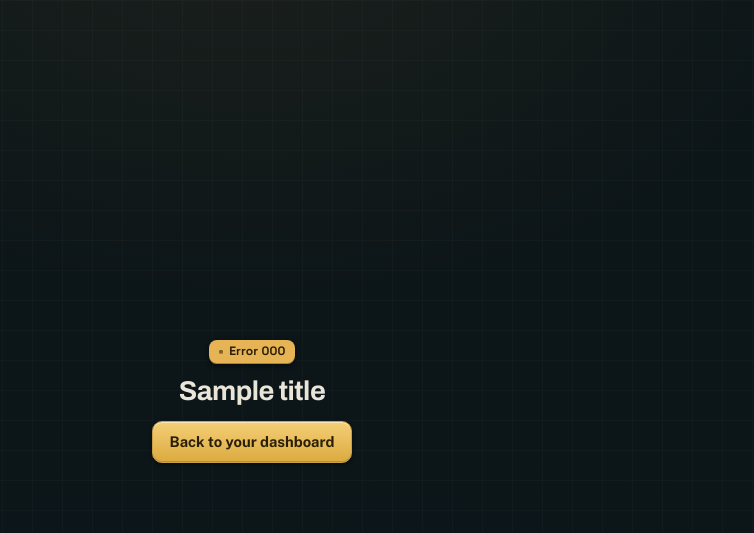
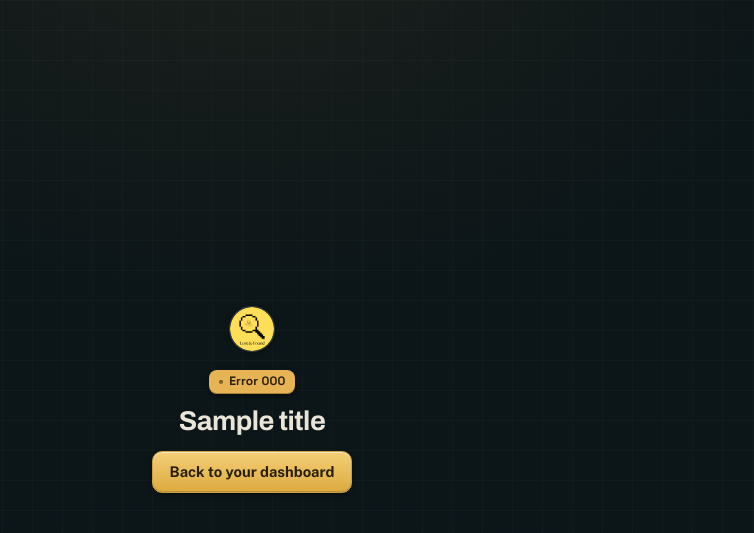
Before and after one commit to maeclairenatividad-dotcom/PCC-Lost-And-Found-app, a Node server app: template views/error.ejs in a window 1280 px wide. Shown: the top 533 px of the page, without its empty margins (388-1142 px from the left). Run offline with Node 20, Linux system fonts and the light colour scheme; the template is opened without the code that fills it: most values are stand-ins (such as "Sample title", 1, 10 or a date in 2020); some libraries are stand-ins or nearby versions.

Commit message:
Show the logo on the error page
Keeps the brand visible when a link 404s or a request fails.

```diff
--- a/views/error.ejs
+++ b/views/error.ejs
@@ -1,6 +1,8 @@
 <%- include('partials/head') %>
 <div style="min-height:100vh;display:grid;place-items:center;padding:2rem">
   <div style="max-width:440px;text-align:center">
+    <img class="auth-logo" src="/img/logo-mark.png" alt="" width="44" height="44"
+         style="display:block;width:44px;height:44px;margin:0 auto 1rem">
     <span class="tag">Error <%= code %></span>
     <h1 style="margin-top:.7rem"><%= title %></h1>
     <p class="muted"><%= message %></p>
```
